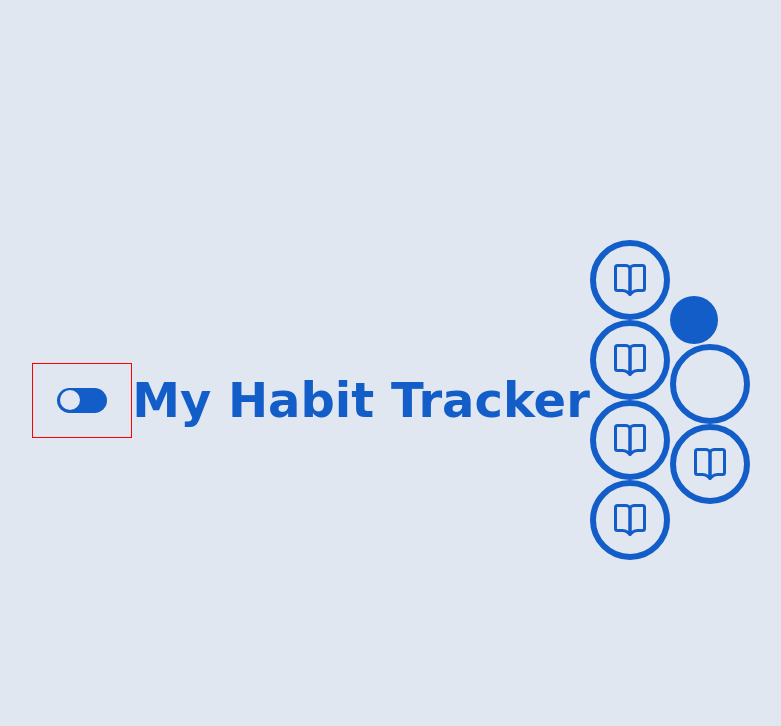
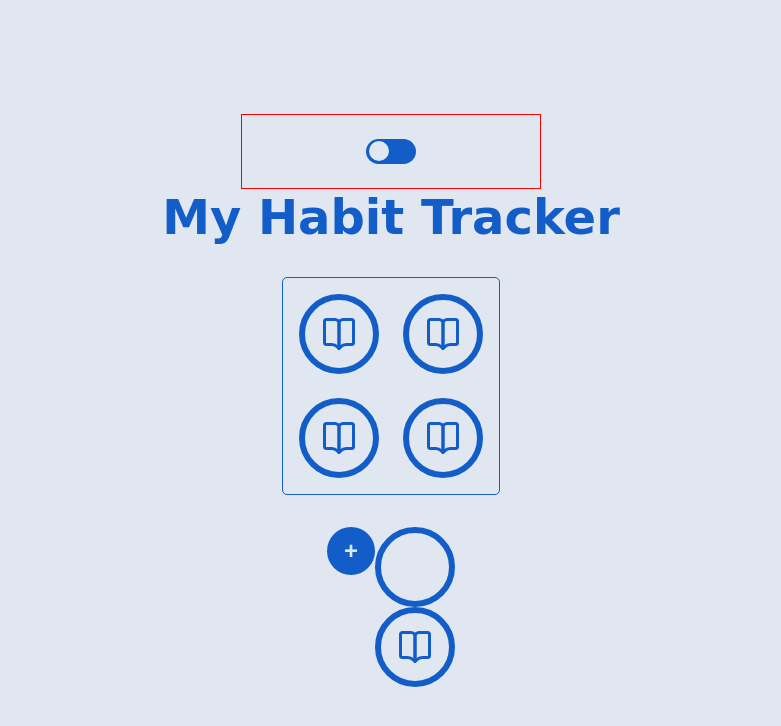
Before and after one commit to kirabo22/frontend-projects, a plain HTML site: page habit tracker app/index.html in a window 1280 px wide. Shown: the whole page, without its empty margins (249-1030 px from the left). Drawn offline with Linux system fonts and the light colour scheme; a web font is replaced by a local one.

Commit message:
i hope it works out this time.

```diff
--- a/habit tracker app/index.html
+++ b/habit tracker app/index.html
@@ -15,7 +15,7 @@
         <button class="theme" id="theme"></button>
        </section>
        <h1>My Habit Tracker</h1>
-       <section class="habit container">
+       <section class="habit-container">
         <div class="habit">
             <button class="habit-btn">
                         <svg width="24" height="24" viewBox="0 0 24 24" fill="none" >
@@ -75,7 +75,7 @@
        </section>
 
        <section class="new-habit">
-        <button class="new-habit_add">
+        <button class="new-habit_add">+</button>
             <div class="habit">
                 <button class="habit-btn">
                         <button class="habit-btn">
--- a/habit tracker app/main.js
+++ b/habit tracker app/main.js
@@ -8,3 +8,8 @@ habits.forEach(habit => {
     });
 
     });
+
+    const themeButton = document.getElementById('theme');
+    themeButton.addEventListener('click', () => {
+        document.documentElement.classList.toggle('dark');
+    });
--- a/habit tracker app/style.css
+++ b/habit tracker app/style.css
@@ -30,6 +30,7 @@ body {
     background-color: var(--primary);
     padding: var(--med);
     display: flex;
+    flex-direction: column;
     justify-content: center;
     align-items: center;
     min-height: 100vh;
@@ -40,6 +41,8 @@ body {
     padding: var(--sm);
     display: grid;
     place-items: center;
+    width: 100%;
+    max-width: 300px;
     border: 1px solid red;
 }
 
@@ -65,18 +68,25 @@ body {
     transition: all 300ms ease-in-out;
 }
 
+.dark .theme::before {
+    transform: translateX(25px);
+}
+
+
 h1 {
     font-size: var(--med);
     text-align: center;
+    margin-bottom: 2rem;
 }
 
 .habit-container {
     display: grid;
     grid-template-columns: repeat(2, 1fr);
-    grid-template-rows: repeat(2, 1fr);
     gap: 1.5rem;
     padding: 1rem;
-    max-width: 250px;
+    max-width: 300px;
+    border: 1px solid var(--secondary);
+    border-radius: 5px;
     justify-content: center;
     align-items: center;
 }
@@ -126,4 +136,13 @@ h1 {
     align-items: center;
     cursor: pointer;
     transition: all 300ms ease-in-out;
+    font-size: 24px;
+    font-weight: bold;
 }
+
+.new-habit {
+    grid-column: span 2;
+    margin-top: 2rem;
+    display: flex;
+    justify-content: center;
+};
```
